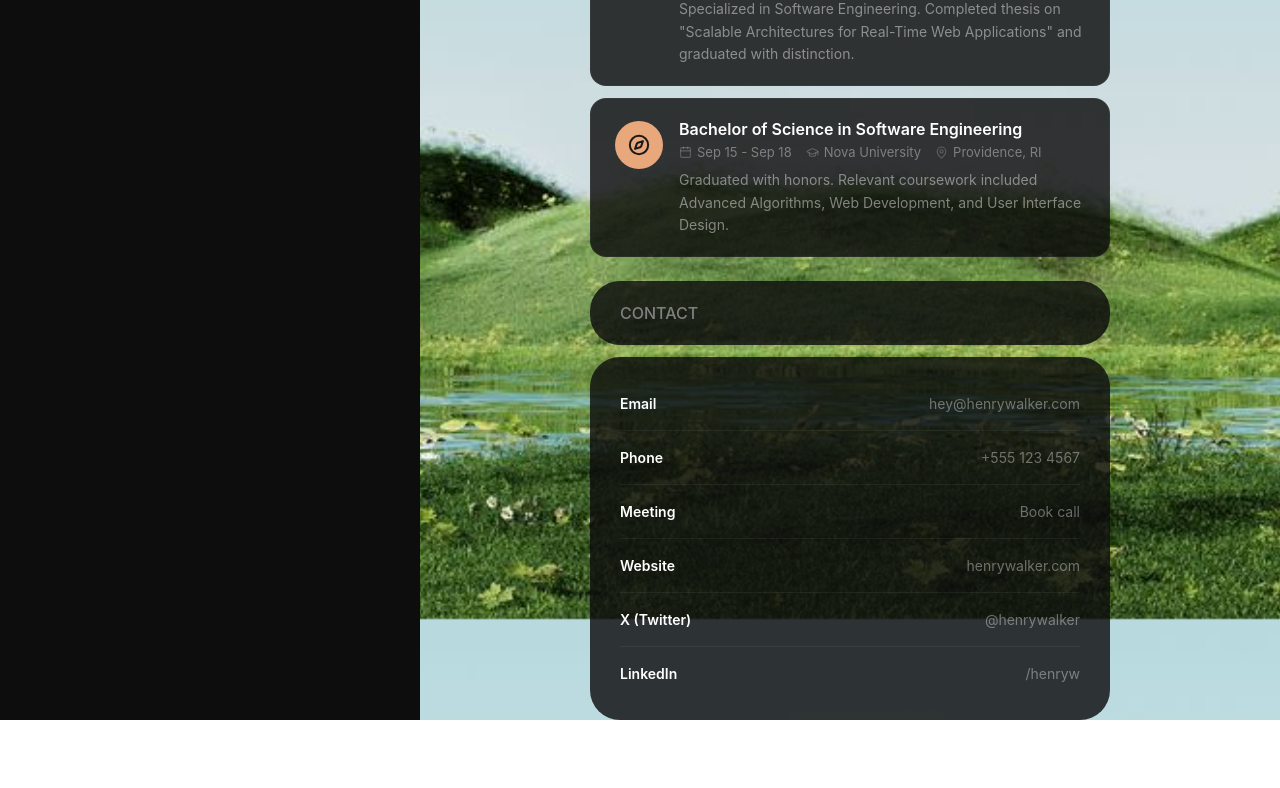
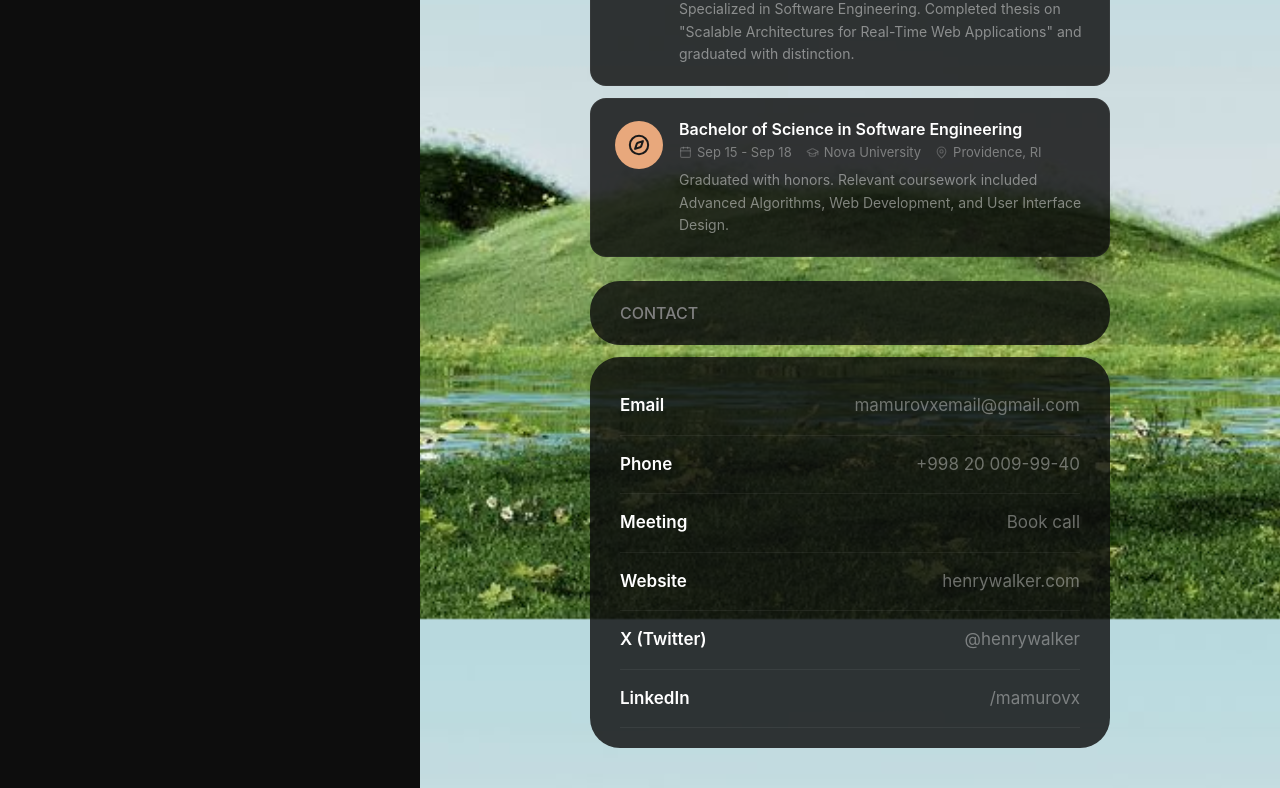
Before and after one commit to MXasan/portfolio-mcasyn, a React app: page / in a window 1280 px wide. Shown: the part 1781-2569 px from the top of the page. Before the commit the page ends 2501 px from the top, so only its background shows below. Built offline with nearby package versions, Linux system fonts and the light colour scheme; the HTML template or start-up script is replaced by a standard one.

Commit message:
add new componet contact and add animation

```diff
--- a/src/rightSide/rightSideContact/rightSideContact.css
+++ b/src/rightSide/rightSideContact/rightSideContact.css
@@ -1,6 +1,7 @@
 .contact-section {
     width: 100%;
     max-width: 520px;
+    margin-bottom: 40px;
 }
 
 .contact-list {
@@ -18,23 +19,25 @@
     transition: opacity 0.2s ease;
 }
 
-.contact-row:last-child {
-    border-bottom: none;
-}
 
 .contact-row:hover .contact-value {
     color: rgba(255, 255, 255, 0.75);
+    transition: 0.3s ease;
+    transform: translateX(-4px);
 }
 
+
 .contact-label {
-    font-size: 14px;
+    font-size: 17px;
     font-weight: 600;
     color: #fff;
     white-space: nowrap;
+    transition: opacity 0.5s ease;
+
 }
 
 .contact-value {
-    font-size: 14px;
+    font-size: 17px;
     color: rgba(255, 255, 255, 0.38);
     text-align: right;
     text-decoration: none;
@@ -43,9 +46,20 @@
     overflow: hidden;
     text-overflow: ellipsis;
     max-width: 240px;
+
 }
 
-a.contact-value:hover {
-    color: rgba(255, 255, 255, 0.8);
-    text-decoration: underline;
+.contact-row {
+    transition:
+        opacity 0.25s ease,
+        transform 0.25s ease;
 }
+
+
+.contact-list:hover .contact-row {
+    opacity: 0.1;
+}
+
+.contact-list .contact-row:hover {
+    opacity: 1;
+}
--- a/src/rightSide/rightSideContact/rightSideContact.tsx
+++ b/src/rightSide/rightSideContact/rightSideContact.tsx
@@ -9,13 +9,13 @@ interface ContactItem {
 const contacts: ContactItem[] = [
   {
     label: "Email",
-    value: "hey@henrywalker.com",
-    href: "mailto:hey@henrywalker.com",
+    value: "mamurovxemail@gmail.com",
+    href: "mailto:mamurovxemail@gmail.com",
   },
   {
     label: "Phone",
-    value: "+555 123 4567",
-    href: "tel:+5551234567",
+    value: "+998 20 009-99-40",
+    href: "tel:+99820009940",
   },
   {
     label: "Meeting",
@@ -34,8 +34,8 @@ const contacts: ContactItem[] = [
   },
   {
     label: "LinkedIn",
-    value: "/henryw",
-    href: "https://linkedin.com/in/henryw",
+    value: "/mamurovx",
+    href: "https://linkedin.com/in/mamurovx/",
   },
 ];
 
@@ -44,27 +44,24 @@ const RightSideContact = () => {
     <div className="contact-section right-container ">
       <p className="mini-titles box-for-element">Contact</p>
 
-      <div className="contact-list box-for-element mb-4">
+      <div className="contact-list box-for-element ">
         {contacts.map((item, index) => (
-          <div className="contact-row" key={index}>
-            <span className="contact-label">{item.label}</span>
-
-            {item.href ? (
+          <div key={index}>
             <a
-                className="contact-value"
+              className="contact-row cursor-Up"
               href={item.href}
               target={item.href.startsWith("http") ? "_blank" : undefined}
               rel={
-                  item.href.startsWith("http")
-                    ? "noopener noreferrer"
-                    : undefined
+                item.href.startsWith("http") ? "noopener noreferrer" : undefined
               }
             >
-                {item.value}
-              </a>
+              <span className="contact-label">{item.label}</span>
+              {item.href ? (
+                <a className="contact-value">{item.value}</a>
               ) : (
                 <span className="contact-value">{item.value}</span>
               )}
+            </a>
           </div>
         ))}
       </div>
```
Lines whose indentation alone changed are shown as unchanged.
